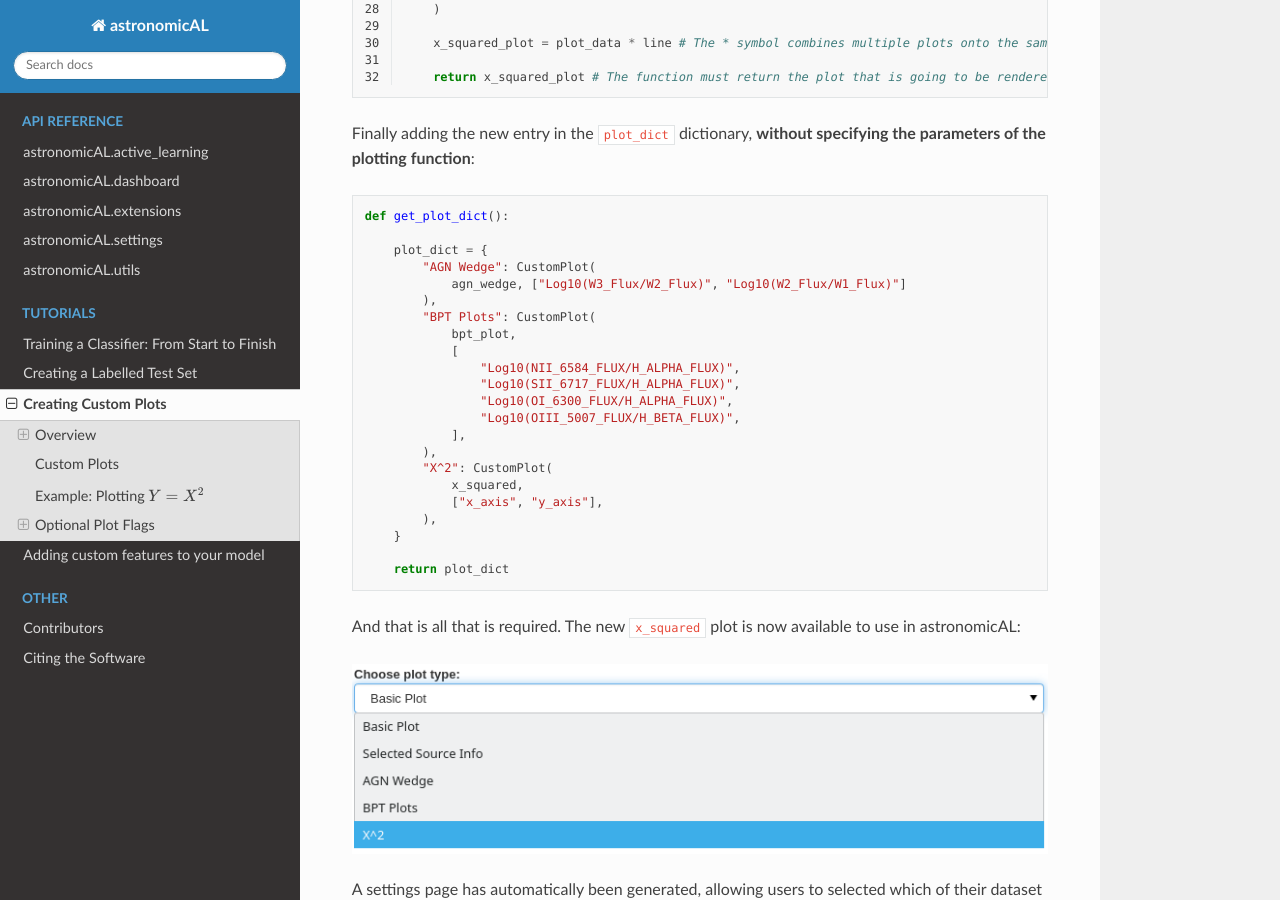
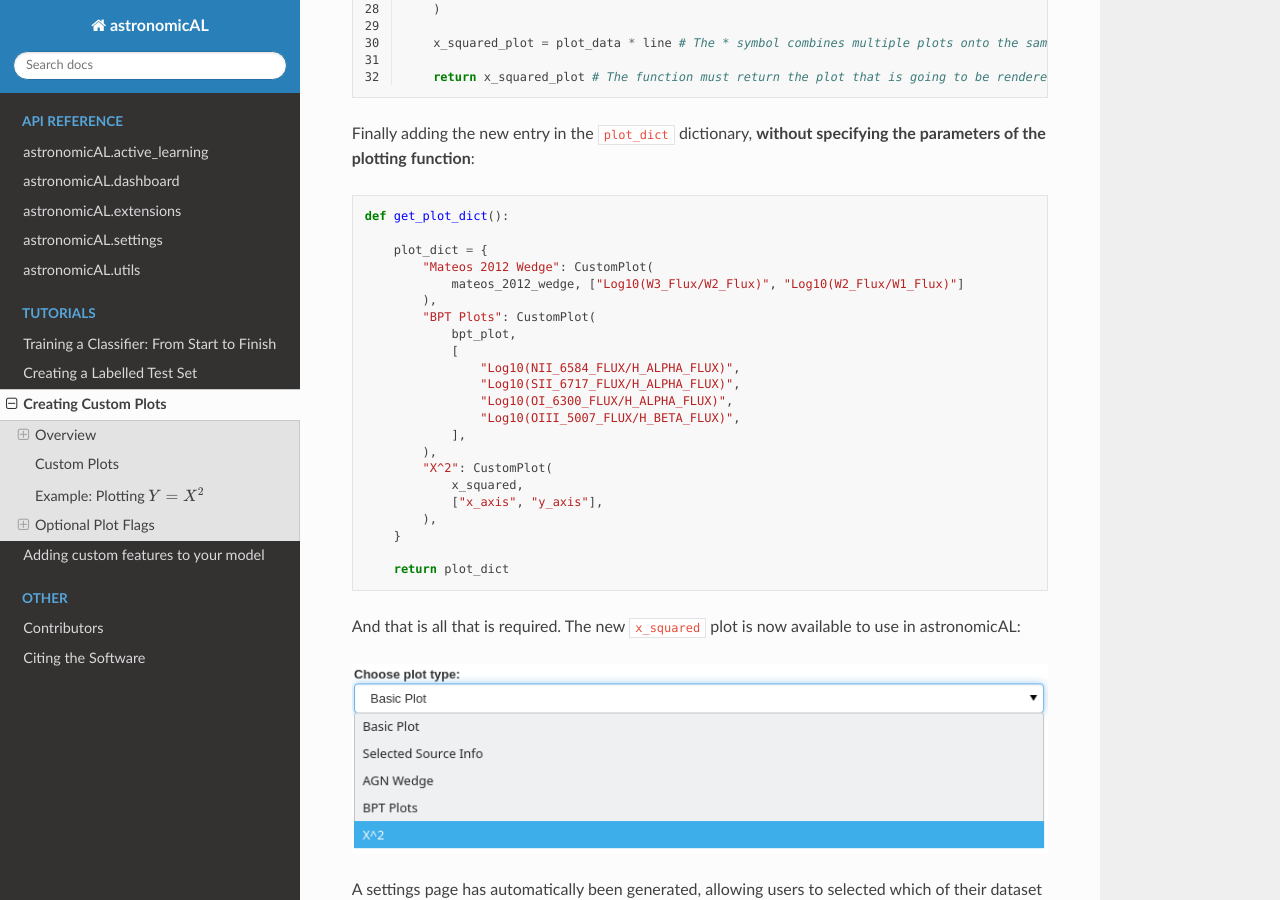
Before and after one commit to grant-m-s/AstronomicAL, a Sphinx documentation site: the page built from docs/source/content/tutorials/plots.rst, in a window 1280 px wide and 900 px high, scrolled down 2112 px. Built offline with Sphinx 7.4.7 and the Read the Docs theme 2.0.0, drawn with Linux system fonts in a browser that asks for light colours.

Commit message:
renamed agn_wedge to mateos_2012_wedge
Former-commit-id: 5cad5dbf96a8c456e4e8302330302f170aed3fe1

```diff
--- a/docs/source/content/apireference/extensions.rst
+++ b/docs/source/content/apireference/extensions.rst
@@ -5,7 +5,7 @@ astronomicAL.extensions
    :members: create_settings, render, plot
 
 .. automodule:: astronomicAL.extensions.extension_plots
-  :members: get_plot_dict, create_plot, bpt_plot, agn_wedge
+  :members: get_plot_dict, create_plot, bpt_plot, mateos_2012_wedge
 
 .. automodule:: astronomicAL.extensions.feature_generation
   :members: get_oper_dict, add, subtract, multiply, divide
--- a/docs/source/content/tutorials/plots.rst
+++ b/docs/source/content/tutorials/plots.rst
@@ -90,8 +90,8 @@ Finally adding the new entry in the :code:`plot_dict` dictionary, **without spec
   def get_plot_dict():
 
       plot_dict = {
-          "AGN Wedge": CustomPlot(
-              agn_wedge, ["Log10(W3_Flux/W2_Flux)", "Log10(W2_Flux/W1_Flux)"]
+          "Mateos 2012 Wedge": CustomPlot(
+              mateos_2012_wedge, ["Log10(W3_Flux/W2_Flux)", "Log10(W2_Flux/W1_Flux)"]
           ),
           "BPT Plots": CustomPlot(
               bpt_plot,
```
Also changed, not shown: 3 other files.
